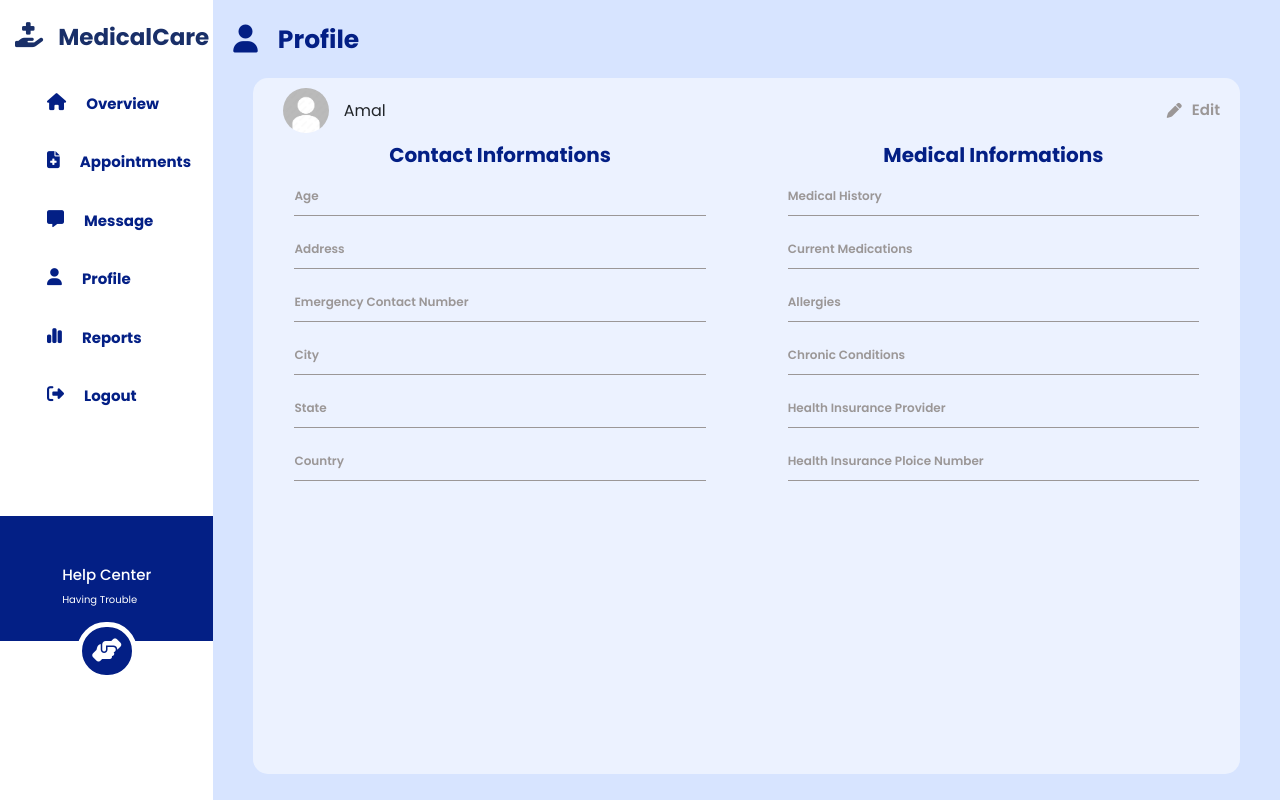
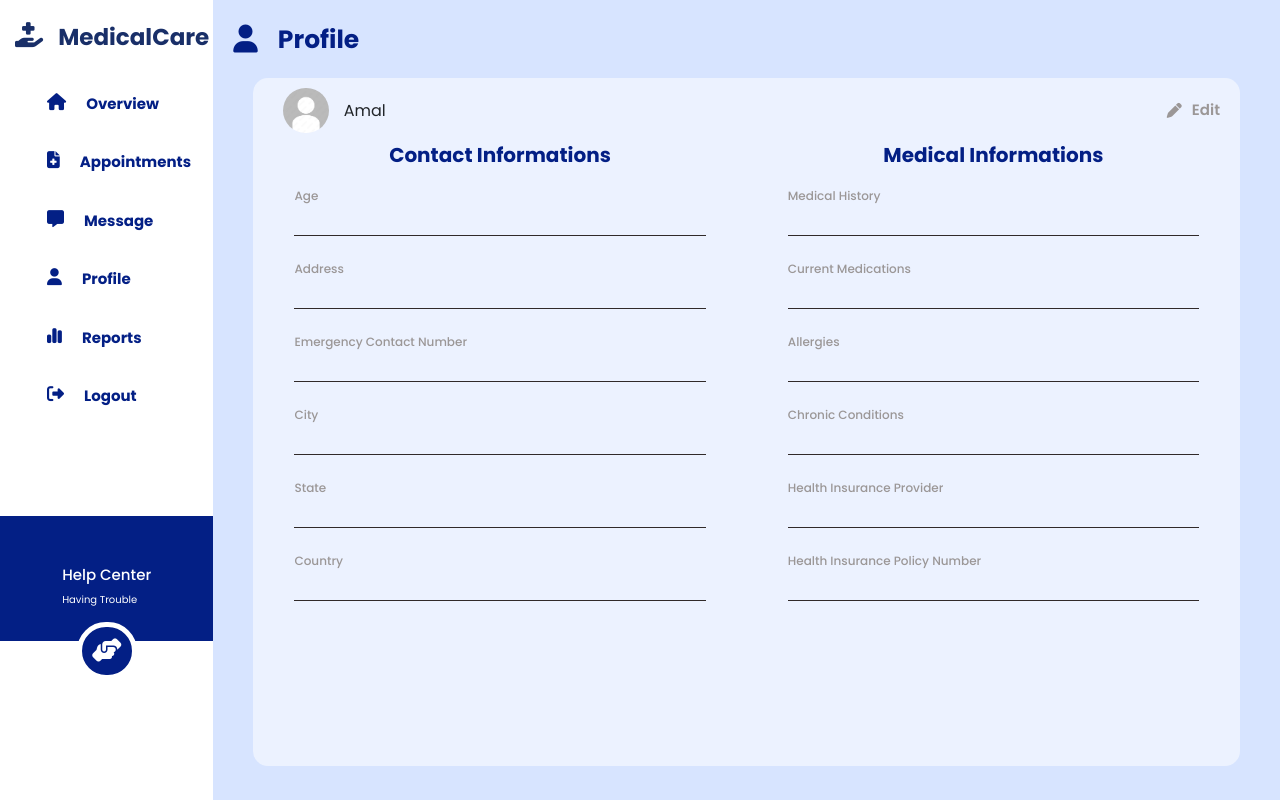
Before and after one commit to sarucm1017/Healthcare_Management-Frontend, a React (Create React App) app: page /patientProfileEdit in a window 1280 px wide. Built offline with nearby package versions, Linux system fonts and the light colour scheme; a web font is replaced by a local one.

Commit message:
profileedit

```diff
--- a/src/Componets/Layout/DetailedForm/PatientForm.jsx
+++ b/src/Componets/Layout/DetailedForm/PatientForm.jsx
@@ -3,7 +3,7 @@ import "./form.css";
 import { useNavigate } from "react-router-dom";
 import { useDispatch, useSelector } from "react-redux";
 import { useForm } from "react-hook-form";
-import { submitPatientForm, setUserData } from "../../../Redux/Slices/PatientSlice";
+import { submitPatientForm } from "../../../Redux/Slices/PatientSlice";
 
 const PatientForm = () => {
   const {register, handleSubmit, formState: { errors }} = useForm();
@@ -27,14 +27,9 @@ const PatientForm = () => {
 
     try {
       const response = await dispatch(submitPatientForm(payload));
+      if (!response.error) {
 
-      if (response.meta.requestStatus === 'fulfilled') {
-        const { role, token, userId, data: userData } = response.payload;
-
-        // Dispatch setUserData action
-        dispatch(setUserData({ userData, userId, token, role }));
-
-        navigate(`/patientsDashboard/${userId}`);
+        navigate("/login");
       } else {
         console.error("Error saving patient data:", response.error);
       }
--- a/src/Componets/Layout/ProfileSection/patient/PatientProfile.jsx
+++ b/src/Componets/Layout/ProfileSection/patient/PatientProfile.jsx
@@ -45,7 +45,7 @@ const PatientProfile = () => {
                         </div>
                         <div className="btn_foredit col-md-6">
                         <i class="fa-solid fa-pen"></i>
-                           <p>Edit</p>
+                           <a href="/patientProfileEdit"><p>Edit</p></a>
                         </div>
                     </div>
                     <div className="profileBottom">
--- a/src/Componets/Layout/ProfileSection/patient/PatientProfileEdit.jsx
+++ b/src/Componets/Layout/ProfileSection/patient/PatientProfileEdit.jsx
@@ -14,7 +14,7 @@ const PatientProfileEdit = () => {
                             <div className="nav_bar_section">
                                 <div className="left_section">
                                     <div className="icon_part">
-                  <i class="fa-solid fa-user"></i>
+                                        <i className="fa-solid fa-user"></i>
                                     </div>
                                     <div className="title_part">
                                         <h4>Profile</h4>
@@ -27,68 +27,92 @@ const PatientProfileEdit = () => {
                                     <div className="profileHeader">
                                         <div className="profileimage-navbarSection col-md-6">
                                             <div className="profileImage_box">
-                                <img src={defaultimage} alt="" />
+                                                <img src={defaultimage} alt="Default Profile" />
                                             </div>
                                             <div className="profile_name"><p>Amal</p></div>
                                         </div>
                                         <div className="btn_foredit col-md-6">
-                        <i class="fa-solid fa-pen"></i>
+                                            <i className="fa-solid fa-pen"></i>
                                             <p>Edit</p>
                                         </div>
                                     </div>
                                     <div className="profileBottom">
-                    <div className=" col-md-5 body_content-section">
+                                        <div className="col-md-5 body_content-section">
                                             <div className="profile-heading"><h5>Contact Informations</h5></div>
                                             <div className="profile_maininput">
                                                 <p>Age</p>
-                      <div className="profile_inputBox"><p></p></div>
+                                                <div className="profile_inputBox">
+                                                    <input type="text" />
+                                                </div>
                                             </div>
                                             <div className="profile_maininput">
                                                 <p>Address</p>
-                      <div className="profile_inputBox"><p></p></div>
+                                                <div className="profile_inputBox">
+                                                    <input type="text" />
+                                                </div>
                                             </div>
                                             <div className="profile_maininput">
                                                 <p>Emergency Contact Number</p>
-                      <div className="profile_inputBox"><p></p></div>
+                                                <div className="profile_inputBox">
+                                                    <input type="text" />
+                                                </div>
                                             </div>
                                             <div className="profile_maininput">
                                                 <p>City</p>
-                      <div className="profile_inputBox"><p></p></div>
+                                                <div className="profile_inputBox">
+                                                    <input type="text" />
+                                                </div>
                                             </div>
                                             <div className="profile_maininput">
                                                 <p>State</p>
-                      <div className="profile_inputBox"><p></p></div>
+                                                <div className="profile_inputBox">
+                                                    <input type="text" />
+                                                </div>
                                             </div>
                                             <div className="profile_maininput">
                                                 <p>Country</p>
-                      <div className="profile_inputBox"><p></p></div>
+                                                <div className="profile_inputBox">
+                                                    <input type="text" />
                                                 </div>
                                             </div>
-                  <div className=" col-md-5 body_content-section">
-                  <div className="profile-heading"><h5>Medical  Informations</h5></div>
+                                        </div>
+                                        <div className="col-md-5 body_content-section">
+                                            <div className="profile-heading"><h5>Medical Informations</h5></div>
                                             <div className="profile_maininput">
                                                 <p>Medical History</p>
-                      <div className="profile_inputBox"><p></p></div>
+                                                <div className="profile_inputBox">
+                                                    <input type="text" />
+                                                </div>
                                             </div>
                                             <div className="profile_maininput">
                                                 <p>Current Medications</p>
-                      <div className="profile_inputBox"><p></p></div>
+                                                <div className="profile_inputBox">
+                                                    <input type="text" />
+                                                </div>
                                             </div>
                                             <div className="profile_maininput">
                                                 <p>Allergies</p>
-                      <div className="profile_inputBox"><p></p></div>
+                                                <div className="profile_inputBox">
+                                                    <input type="text" />
+                                                </div>
                                             </div>
                                             <div className="profile_maininput">
                                                 <p>Chronic Conditions</p>
-                      <div className="profile_inputBox"><p></p></div>
+                                                <div className="profile_inputBox">
+                                                    <input type="text" />
+                                                </div>
                                             </div>
                                             <div className="profile_maininput">
                                                 <p>Health Insurance Provider</p>
-                      <div className="profile_inputBox"><p></p></div>
+                                                <div className="profile_inputBox">
+                                                    <input type="text" />
+                                                </div>
                                             </div>
                                             <div className="profile_maininput">
-                      <p>Health Insurance Ploice Number</p>
-                      <div className="profile_inputBox"><p></p></div>
+                                                <p>Health Insurance Policy Number</p>
+                                                <div className="profile_inputBox">
+                                                    <input type="text" />
+                                                </div>
                                             </div>
                                         </div>
                                     </div>
--- a/src/Componets/Layout/ProfileSection/patient/patientProfile.css
+++ b/src/Componets/Layout/ProfileSection/patient/patientProfile.css
@@ -1,7 +1,7 @@
 .profilefullSection{
     display: flex;
     flex-direction: column;
-    min-height: 87vh;
+    min-height: 86vh;
     background-color: #ffffff86;
     border-radius: 15px;
 }
@@ -25,11 +25,17 @@
 .profile_maininput p{
     color: #9B9797;
     font-size: 12px;
-    font-weight: 600;
+    font-weight: 500;
 }
 .profile_inputBox{
-    padding: 5px 0;
-    border-bottom: 1px solid #9B9797;
+    padding: 2px 0;
+    border-bottom: 1px solid #302a2a;
+}
+.profile_inputBox p {
+    font-size: 13px;
+    font-weight: 700;
+    color: #031F85;
+
 }
 .profile_maininput{
     padding: 12px 0;
@@ -70,3 +76,8 @@
     font-size: 15px;
     color: #9B9797;
 }
+.profile_inputBox input{
+    border: none;
+    background-color: transparent;
+    width: 100%;
+}
--- a/src/Redux/Slices/PatientSlice.jsx
+++ b/src/Redux/Slices/PatientSlice.jsx
@@ -121,5 +121,5 @@ const PatientSlice = createSlice({
   }
 });
 
-export const { setRole, setUserData, clearRole } = PatientSlice.actions;
+export const { setRole,  setUserData,  clearRole } = PatientSlice.actions;
 export default PatientSlice.reducer;
--- a/src/Redux/Slices/UserSlice.jsx
+++ b/src/Redux/Slices/UserSlice.jsx
@@ -99,6 +99,10 @@ const UserSlice = createSlice({
       state.userId = null;
       state.token = null;
       state.error = "";
+      localStorage.removeItem('userData');
+      localStorage.removeItem('userId');
+      localStorage.removeItem('token');
+      localStorage.removeItem('role');
     },
   },
   extraReducers: (builder) => {
```
Also changed, not shown: src/Componets/Layout/Dashborad/Patients/PatientsDashboard.jsx (+17 -3 lines). Lines whose indentation alone changed are shown as unchanged.
